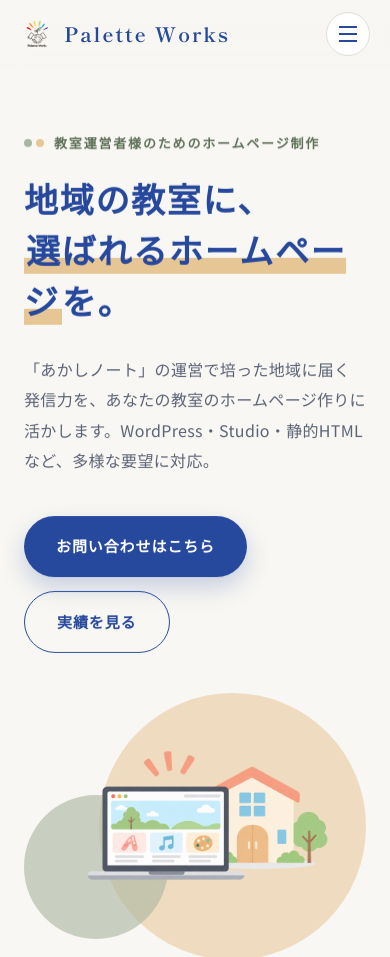
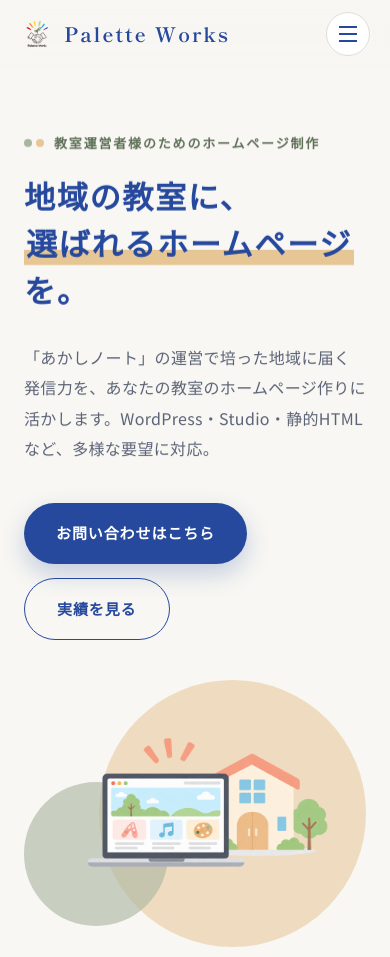
Before and after one commit to paletteworks-iws/corporate-site, a plain HTML site: page index.html in a window 390 px wide. Shown: the top 957 px of the page. Drawn offline with Linux system fonts and the light colour scheme.

Commit message:
h1タグ デザイン崩れの修正

```diff
--- a/style.css
+++ b/style.css
@@ -89,6 +89,7 @@ img{max-width:100%; display:block;}
 
 .marker-title{
   display:inline;
+  white-space:nowrap;
   background-image:linear-gradient(to top, var(--sand) 34%, transparent 34%);
   padding:0 2px;
 }
@@ -550,6 +551,7 @@ footer .copy{font-size:12px; color:#8A90A0; letter-spacing:.1em;}
 @media (max-width: 860px){
   section{padding:88px 0;}
   .wrap{padding:0 24px;}
+  .hero h1{font-size:clamp(26px, 8vw, 34px);}
   .header-inner{position:relative; padding:12px 20px;}
   .menu-toggle{display:flex;}
   .cta-mini{display:none;}
```
